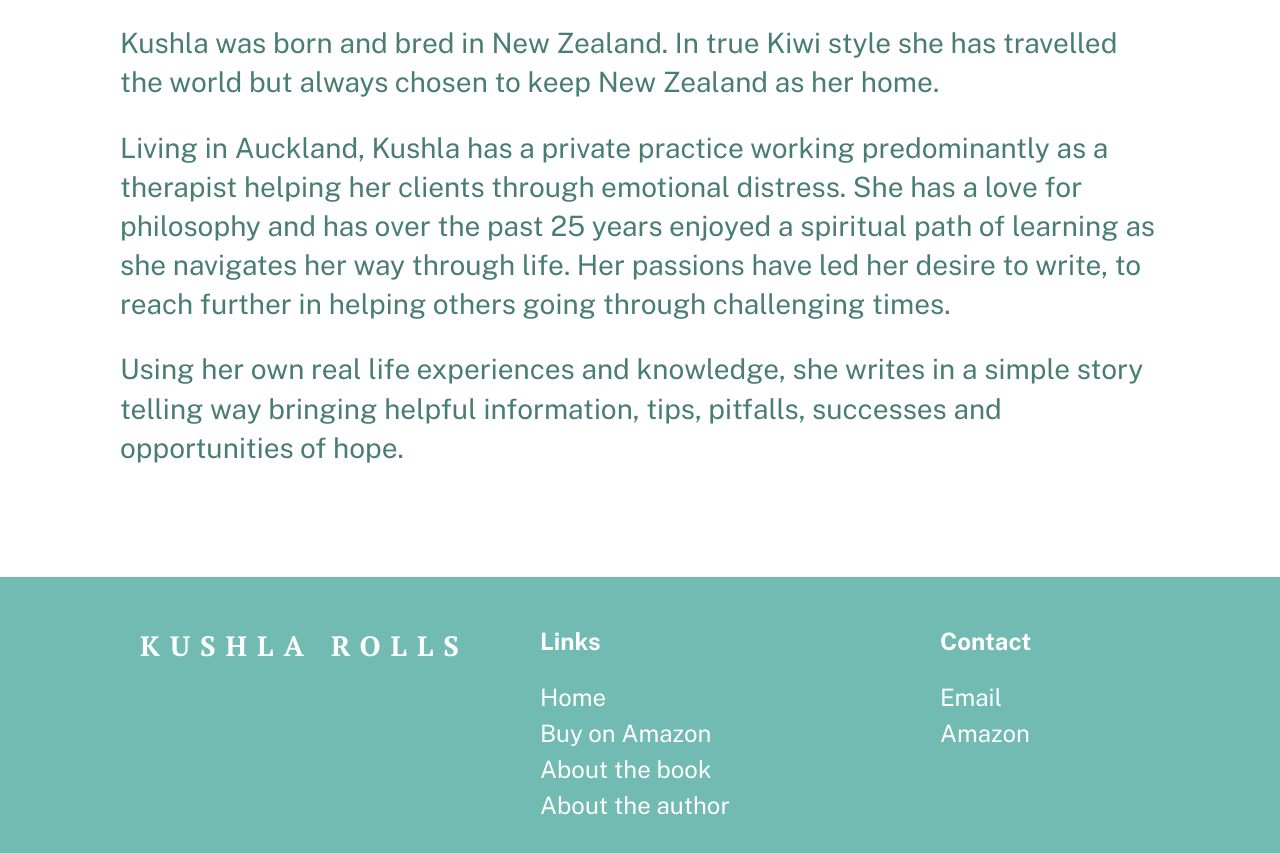
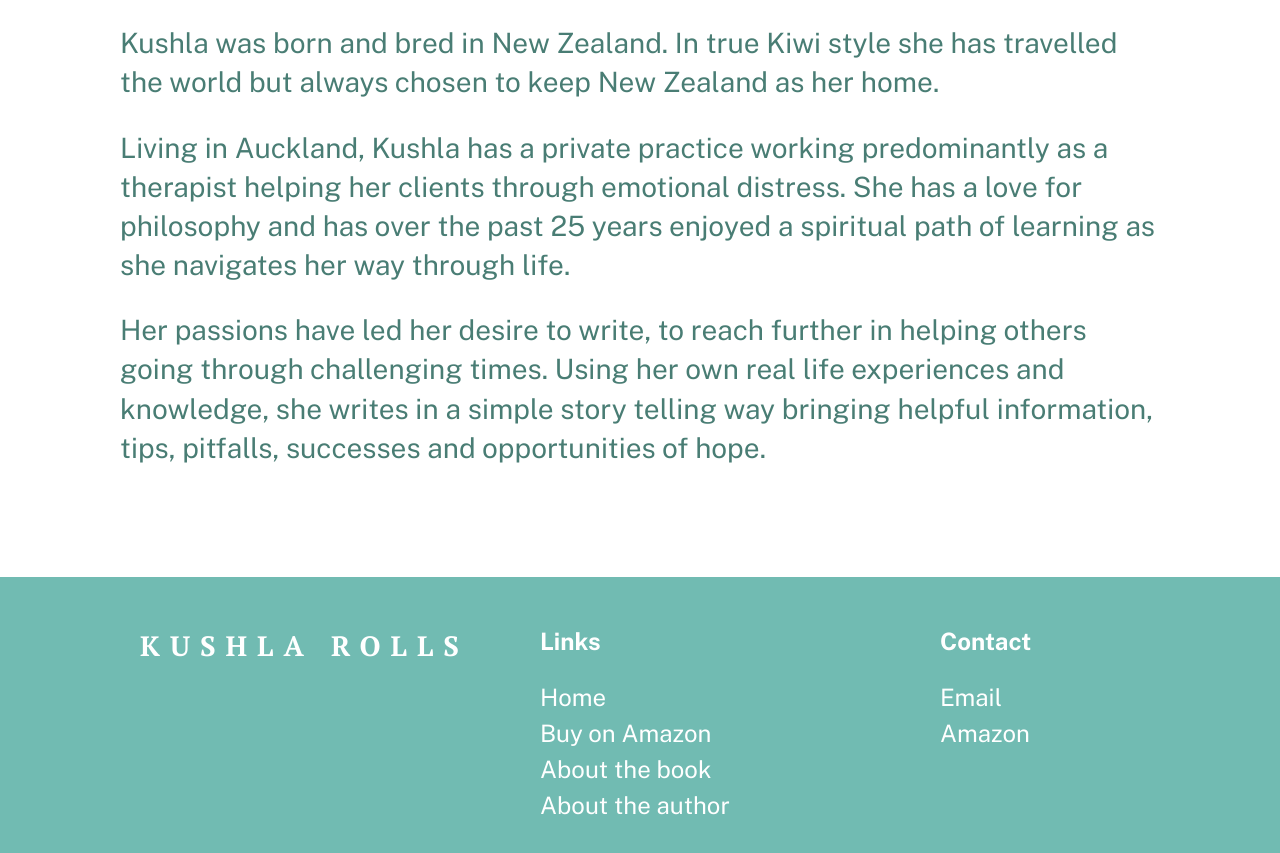
Before and after one commit to chase-manning/weve-got-cancer, a React (Vite) app: page / in a window 1280 px wide. Shown: the part 2300-3153 px from the top of the page. Built offline with nearby package versions, Linux system fonts and the light colour scheme.

Commit message:
:lipstick: move paragraph

```diff
--- a/src/components/Author.tsx
+++ b/src/components/Author.tsx
@@ -67,13 +67,14 @@ const Author = () => {
           predominantly as a therapist helping her clients through emotional
           distress. She has a love for philosophy and has over the past 25 years
           enjoyed a spiritual path of learning as she navigates her way through
-          life. Her passions have led her desire to write, to reach further in
-          helping others going through challenging times.
+          life.
         </Paragraph>
         <Paragraph>
-          Using her own real life experiences and knowledge, she writes in a
-          simple story telling way bringing helpful information, tips, pitfalls,
-          successes and opportunities of hope.
+          Her passions have led her desire to write, to reach further in helping
+          others going through challenging times. Using her own real life
+          experiences and knowledge, she writes in a simple story telling way
+          bringing helpful information, tips, pitfalls, successes and
+          opportunities of hope.
         </Paragraph>
       </TextContent>
     </StyleAuthor>
```
